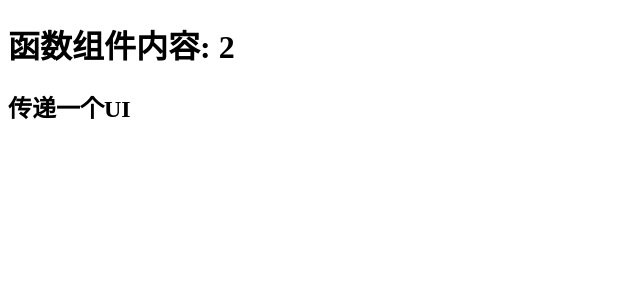
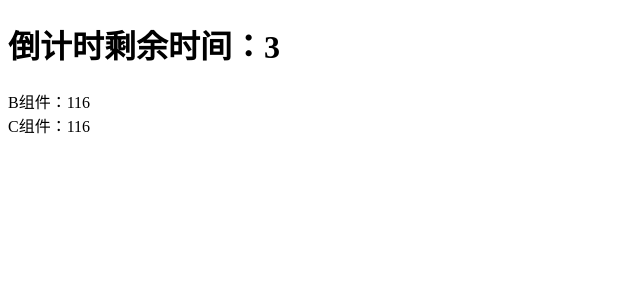
Before and after one commit to qinran0423/react-study, a React (Create React App) app in the folder cli-create/: page / in a window 1280 px wide. Shown: the top 300 px of the page, without its empty margins (0-640 px from the left). Built offline with nearby package versions, Linux system fonts and the light colour scheme.

Commit message:
组件状态

```diff
--- /dev/null
+++ b/cli-create/src/MyStateComp.jsx
@@ -0,0 +1,40 @@
+
+
+import React, { Component } from 'react'
+
+export default class A extends Component {
+    state = {
+        n: 123
+    }
+
+    constructor(props) {
+        super(props);
+        setInterval(() => {
+            this.setState({
+                n: this.state.n - 1
+            })
+        }, 1000);
+    }
+
+    render() {
+        console.log("A组件重新渲染了")
+        return (
+            <div>
+                <B n={this.state.n} />
+            </div>
+        )
+    }
+}
+
+function B(props) {
+    return <div>
+        B组件：{props.n}
+        <C n={props.n} />
+    </div>
+}
+
+function C(props) {
+    return <div>
+        C组件：{props.n}
+    </div>
+}
--- /dev/null
+++ b/cli-create/src/Tick.jsx
@@ -0,0 +1,21 @@
+import React, { Component } from "react"
+
+export default class Tick extends Component {
+  constructor(props) {
+    super(props)
+    this.state = {
+      left: this.props.num
+    }
+    this.timer = setInterval(() => {
+      this.setState({
+        left: this.state.left - 1
+      })
+			if(this.state.left === 0) {
+				clearInterval(this.timer)
+			}
+    }, 1000)
+  }
+  render() {
+    return <h1>倒计时剩余时间：{this.state.left}</h1>
+  }
+}
--- a/cli-create/src/index.jsx
+++ b/cli-create/src/index.jsx
@@ -2,13 +2,17 @@ import React from 'react';
 import ReactDOM from 'react-dom';
 import MyFuncComp from './MyFunComp'
 import MyClassComp from './MyClassComp'
+import Tick from './Tick'
+import MyStateComp from './MyStateComp'
 
 ReactDOM.render(<div>
-	<MyFuncComp num={2}/>
+	{/* <MyFuncComp num={2}/>
 	<MyClassComp num={3} enable obj={{
 		name: 'mick',
 		age: 18
 	}}
 	ui={<h2>传递一个UI</h2>}
-	/>
+	/> */}
+	<Tick num={10}/>
+	<MyStateComp />
 </div>, document.getElementById('root'));
```
